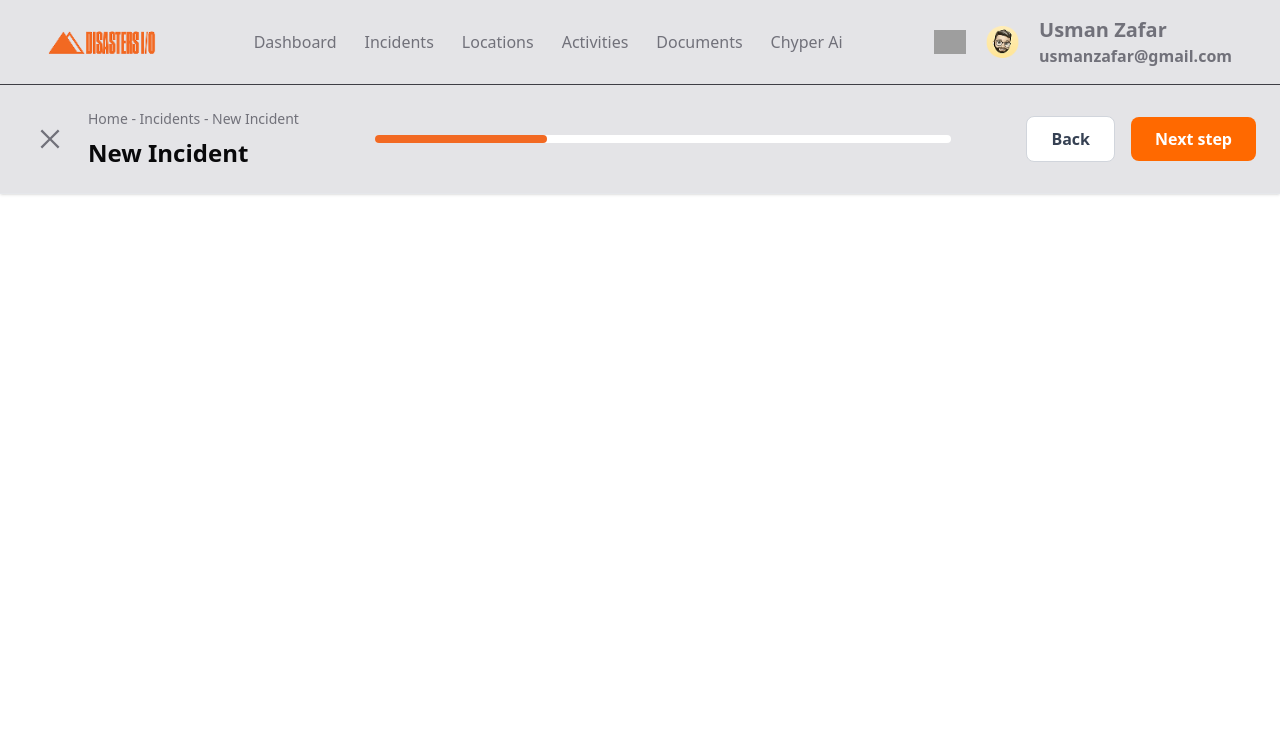
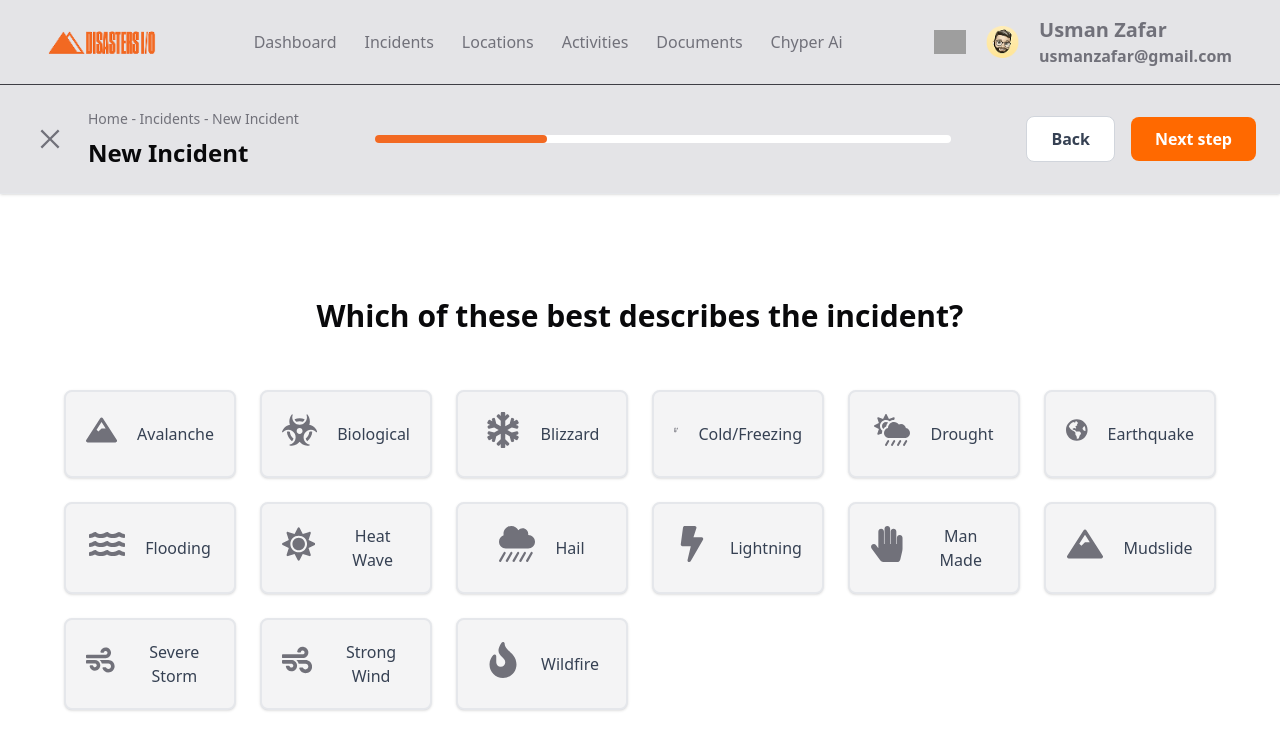
Before and after one commit to hasan9878/React-js-2, a React (Vite) app: page /HeroIncide in a window 1280 px wide. Shown: the top 750 px of the page. Built offline with nearby package versions, Linux system fonts and the light colour scheme; grey boxes are pictures that could not be loaded.

Commit message:
Incidents Step 3 complete

```diff
--- a/src/Components/HeroIncide.jsx
+++ b/src/Components/HeroIncide.jsx
@@ -6,13 +6,97 @@ import { useNavigate } from 'react-router-dom';
 
 import { FaMountain, FaBiohazard, FaSnowflake, FaTemperatureLow, FaCloudSunRain, FaGlobeAmericas , FaWater, FaSun, FaCloudShowersHeavy, FaBolt, FaHandPaper, FaWind, FaFire } from 'react-icons/fa';
 
+
 function HeroIncide() {
+
+    const navigate = useNavigate();
+   const [selectedIncident, setSelectedIncident] = useState(null);
+   const incidents = [
+        { id: 'avalanche', name: 'Avalanche', icon: FaMountain },
+        { id: 'biological', name: 'Biological', icon: FaBiohazard },
+        { id: 'blizzard', name: 'Blizzard', icon: FaSnowflake },
+        { id: 'cold_freezing', name: 'Cold/Freezing', icon: FaTemperatureLow },
+        { id: 'drought', name: 'Drought', icon: FaCloudSunRain },
+        { id: 'earthquake', name: 'Earthquake', icon: FaGlobeAmericas  },
+        { id: 'flooding', name: 'Flooding', icon: FaWater },
+        { id: 'heat_wave', name: 'Heat Wave', icon: FaSun },
+        { id: 'hail', name: 'Hail', icon: FaCloudShowersHeavy },
+        { id: 'lightning', name: 'Lightning', icon: FaBolt },
+        { id: 'man_made', name: 'Man Made', icon: FaHandPaper },
+        { id: 'mudslide', name: 'Mudslide', icon: FaMountain },
+        { id: 'severe_storm', name: 'Severe Storm', icon: FaWind },
+        { id: 'strong_wind', name: 'Strong Wind', icon: FaWind },
+
+
+        { id: 'wildfire', name: 'Wildfire', icon: FaFire },
+    ];
+    const handleIncidentClick = (id) => {
+        setSelectedIncident(id);
+    };
 
   return (
     <>
 <Herolayout/>
 
 <Incidehero nextPath="/IncidentsStep4"/>
+
+
+        <div className="flex-grow p-4 sm:p-6 md:p-8 bg-white ">
+
+
+
+
+          <div className=" bg-white flex flex-col items-center py-8 px-4 sm:px-6 lg:px-8 mt-10">
+
+            <div className="text-center mb-10 w-full max-w-4xl">
+                <h2 className="text-2xl sm:text-3xl font-bold text-navactive mb-4">
+                    Which of these best describes the incident?
+                </h2>
+            </div>
+
+            {/* Incidents Grid */}
+            <div className="grid grid-cols-2 sm:grid-cols-3 md:grid-cols-4 lg:grid-cols-5 xl:grid-cols-6 gap-4 sm:gap-6 max-w-7xl mx-auto">
+                {incidents.map((incident) => (
+                    <button
+                        key={incident.id}
+                        className={`
+                            flex flex-row gap-5 items-center justify-center p-4 sm:p-5 rounded-lg shadow-sm
+                            border-2 transition-all duration-200 ease-in-out
+                            ${
+                                selectedIncident === incident.id
+                                    ? 'bg-nav text-white border-nav shadow-md'
+                                    : 'bg-ticket text-gray-700 border-gray-200 hover:bg-button hover:shadow-md'
+                            }
+                        `}
+                        onClick={() => handleIncidentClick(incident.id)}
+                    >
+                        {incident.icon && (
+                            <incident.icon
+                                className={`
+                                    w-8 h-8 sm:w-9 sm:h-9 mb-2
+                                    ${selectedIncident === incident.id ? 'text-white' : 'text-nav'}
+                                `}
+                            />
+                        )}
+                        <span
+                            className={`
+                                text-sm sm:text-base font-medium text-center
+                                ${selectedIncident === incident.id ? 'text-white' : 'text-gray-700'}
+                            `}
+                        >
+                            {incident.name}
+                        </span>
+                    </button>
+                ))}
+            </div>
+        </div>
+
+
+
+
+
+        </div>
+
 
 
 
```
